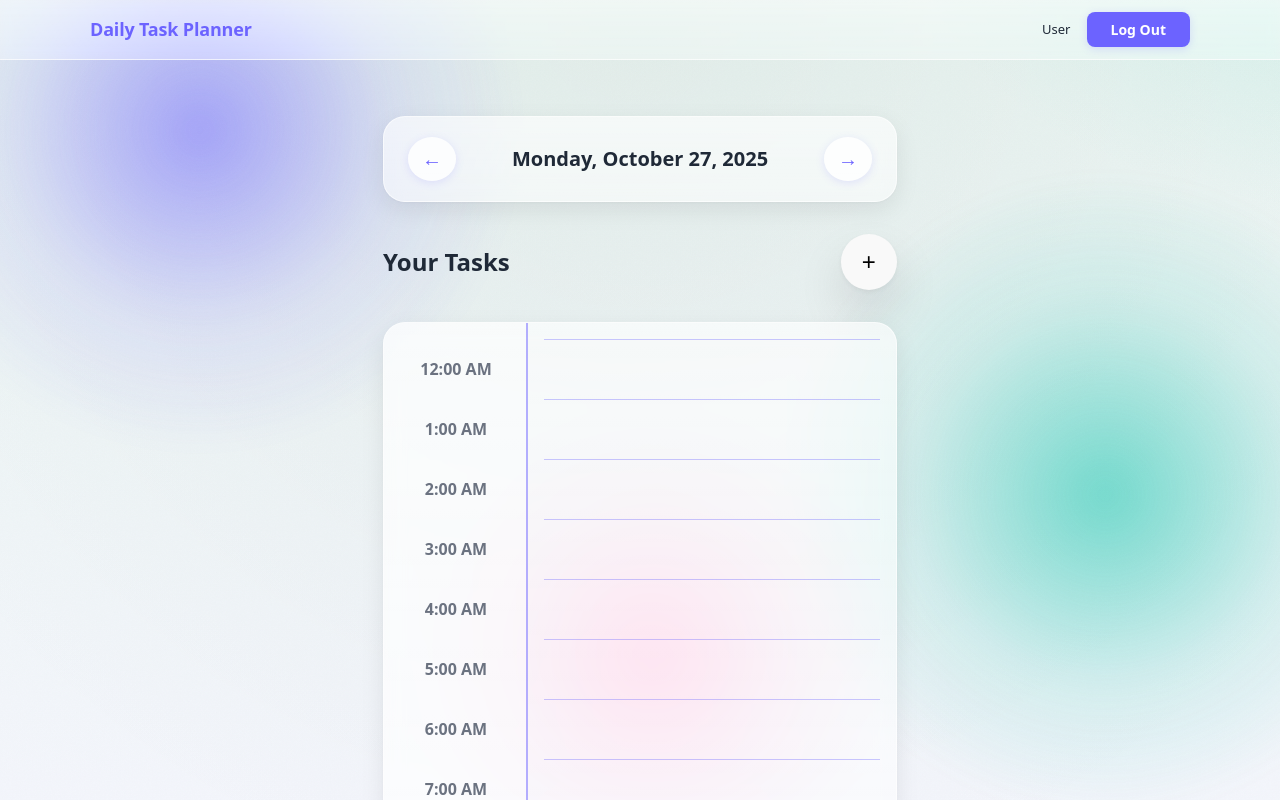
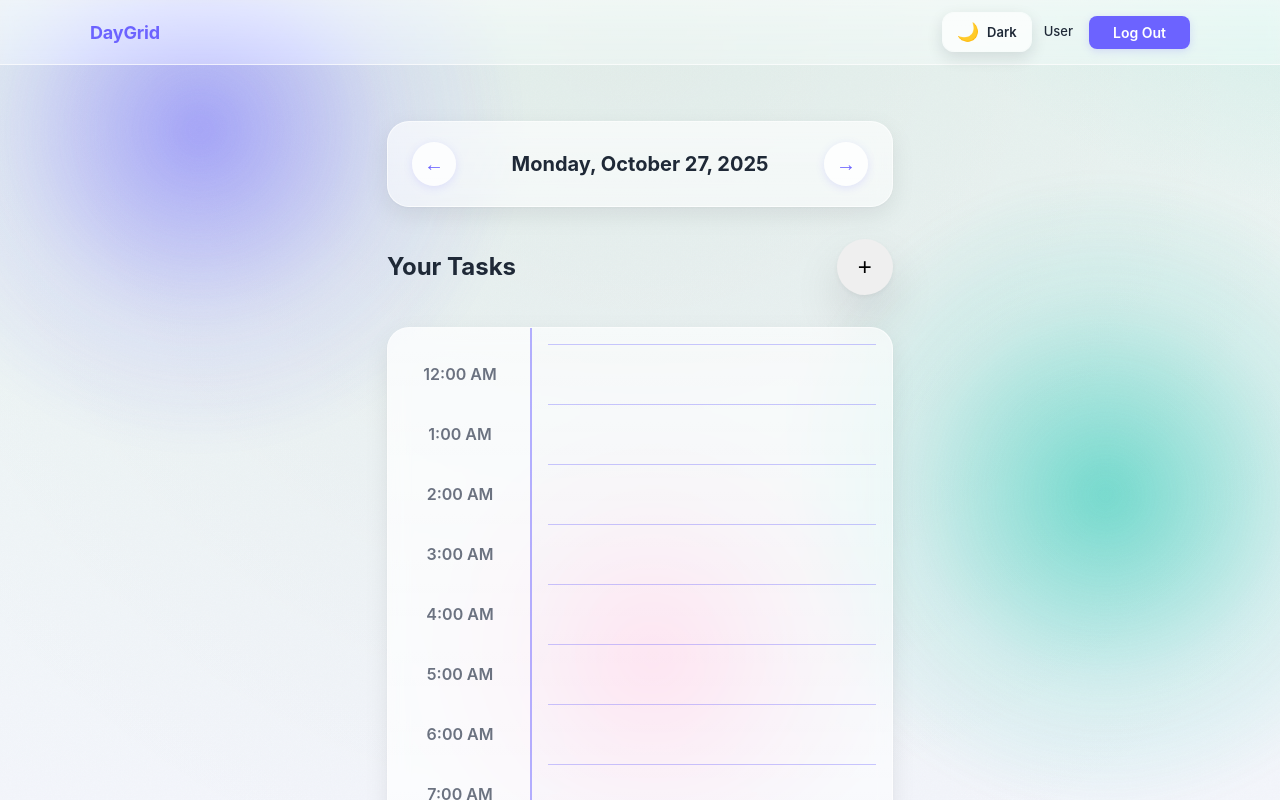
Before and after one commit to TaylorJShook/MERN-COP4331-Group5, a React (Vite) app in the folder frontend/: page /todo in a window 1280 px wide. Shown: the top 800 px of the page. Built offline with nearby package versions, Linux system fonts and the light colour scheme.

Commit message:
Add theme toggle + dark mode, fix sidebar animation shift, hide inactive elements from tab order

```diff
--- a/frontend/src/App.css
+++ b/frontend/src/App.css
@@ -56,6 +56,7 @@
 
 /* ---- Soft Glass tokens ---- */
 :root {
+  color-scheme: light;
   --indigo: #6c63ff;
   --indigo-600: #5a53f2;
   --indigo-700: #4f48e0;
@@ -98,6 +99,70 @@
   --leading-tight: 120%;
   --leading-normal: 140%;
   --leading-relaxed: 150%;
+  --surface-glass: linear-gradient(
+    180deg,
+    rgba(255, 255, 255, 0.72),
+    rgba(255, 255, 255, 0.58)
+  );
+  --surface-glass-soft: linear-gradient(
+    180deg,
+    rgba(255, 255, 255, 0.65),
+    rgba(255, 255, 255, 0.55)
+  );
+  --surface-glass-border: rgba(255, 255, 255, 0.75);
+  --surface-glass-border-soft: rgba(255, 255, 255, 0.6);
+  --surface-soft-bg: rgba(255, 255, 255, 0.6);
+  --surface-card-shadow: 0 8px 24px rgba(2, 8, 23, 0.08),
+    0 1px 3px rgba(2, 8, 23, 0.04);
+  --surface-glass-shadow: var(--elev-xl);
+  --topbar-bg: linear-gradient(
+    180deg,
+    rgba(255, 255, 255, 0.55),
+    rgba(255, 255, 255, 0.35)
+  );
+  --topbar-border: rgba(255, 255, 255, 0.55);
+  --timeline-hours-bg: rgba(255, 255, 255, 0.3);
+  --timeline-divider: rgba(108, 99, 255, 0.5);
+  --timeline-line-strong: rgba(108, 99, 255, 0.35);
+  --timeline-line-muted: rgba(108, 99, 255, 0.18);
+  --input-bg: #ffffff;
+}
+
+:root.dark {
+  color-scheme: dark;
+  --bg-top: #0b1120;
+  --bg-bottom: #131b3a;
+  --text: #f8fafc;
+  --muted: #c3c9f7;
+  --border: rgba(148, 163, 184, 0.35);
+  --surface-glass: linear-gradient(
+    180deg,
+    rgba(30, 41, 59, 0.9),
+    rgba(15, 23, 42, 0.88)
+  );
+  --surface-glass-soft: linear-gradient(
+    180deg,
+    rgba(30, 41, 59, 0.85),
+    rgba(15, 23, 42, 0.82)
+  );
+  --surface-soft-bg: rgba(15, 23, 42, 0.78);
+  --surface-glass-border: rgba(59, 130, 246, 0.25);
+  --surface-glass-border-soft: rgba(59, 130, 246, 0.18);
+  --surface-card-shadow: 0 18px 40px rgba(2, 6, 23, 0.65),
+    0 6px 12px rgba(15, 23, 42, 0.4);
+  --surface-glass-shadow: 0 24px 48px rgba(2, 6, 23, 0.65),
+    0 10px 20px rgba(15, 23, 42, 0.35);
+  --topbar-bg: linear-gradient(
+    180deg,
+    rgba(15, 23, 42, 0.9),
+    rgba(15, 23, 42, 0.75)
+  );
+  --topbar-border: rgba(59, 130, 246, 0.25);
+  --timeline-hours-bg: rgba(15, 23, 42, 0.65);
+  --timeline-divider: rgba(79, 70, 229, 0.5);
+  --timeline-line-strong: rgba(79, 70, 229, 0.5);
+  --timeline-line-muted: rgba(79, 70, 229, 0.25);
+  --input-bg: rgba(15, 23, 42, 0.8);
 }
 
 /* ---- Page background (gradient + soft blobs) ---- */
@@ -150,12 +215,8 @@
   top: 0;
   z-index: 10;
   backdrop-filter: saturate(140%) blur(6px);
-  background: linear-gradient(
-    180deg,
-    rgba(255, 255, 255, 0.55),
-    rgba(255, 255, 255, 0.35)
-  );
-  border-bottom: 1px solid rgba(255, 255, 255, 0.55);
+  background: var(--topbar-bg);
+  border-bottom: 1px solid var(--topbar-border);
   animation: topbar-slide-down 0.5s ease-out;
 }
 @keyframes topbar-slide-down {
@@ -175,6 +236,13 @@
   align-items: center;
   justify-content: space-between;
   padding: 12px 16px;
+}
+.topbar__actions {
+  display: flex;
+  align-items: center;
+  gap: var(--space-12);
+  flex-wrap: wrap;
+  justify-content: flex-end;
 }
 .brand {
   font-weight: var(--font-weight-bold);
@@ -206,6 +274,43 @@
 .btn-topbar:active {
   transform: translateY(0);
   box-shadow: 0 2px 8px rgba(108, 99, 255, 0.2);
+}
+.theme-toggle {
+  border: 1px solid var(--surface-glass-border-soft);
+  background: rgba(255, 255, 255, 0.7);
+  color: var(--text);
+  border-radius: var(--r-sm);
+  padding: 6px 14px;
+  min-height: 40px;
+  display: inline-flex;
+  align-items: center;
+  gap: var(--space-8);
+  font-size: var(--font-sm);
+  font-weight: var(--font-weight-semibold);
+  cursor: pointer;
+  transition: all 0.2s ease;
+  box-shadow: 0 6px 16px rgba(15, 23, 42, 0.12);
+  background-clip: padding-box;
+}
+.theme-toggle:hover {
+  transform: translateY(-1px);
+  box-shadow: 0 10px 24px rgba(15, 23, 42, 0.15);
+}
+.theme-toggle:active {
+  transform: translateY(0);
+}
+.theme-toggle__icon {
+  font-size: var(--font-lg);
+  line-height: 1;
+}
+.theme-toggle__label {
+  text-transform: capitalize;
+}
+body.dark .theme-toggle {
+  background: rgba(15, 23, 42, 0.7);
+  border-color: rgba(59, 130, 246, 0.3);
+  color: #e0e7ff;
+  box-shadow: 0 16px 32px rgba(2, 6, 23, 0.6);
 }
 .topbar__link {
   color: var(--muted);
@@ -311,15 +416,11 @@
   max-width: 300px;
   padding: var(--space-32);
   border-radius: var(--r-lg);
-  background: linear-gradient(
-    180deg,
-    rgba(255, 255, 255, 0.65),
-    rgba(255, 255, 255, 0.55)
-  );
-  border: 1px solid rgba(255, 255, 255, 0.6);
+  background: var(--surface-glass-soft);
+  border: 1px solid var(--surface-glass-border-soft);
   backdrop-filter: blur(10px) saturate(120%);
   -webkit-backdrop-filter: blur(10px) saturate(120%);
-  box-shadow: 0 8px 24px rgba(2, 8, 23, 0.08), 0 1px 3px rgba(2, 8, 23, 0.04);
+  box-shadow: var(--surface-card-shadow);
   transition: all 0.3s cubic-bezier(0.4, 0, 0.2, 1);
   text-align: center;
   opacity: 0;
@@ -375,15 +476,11 @@
   width: min(420px, 92vw);
   padding: var(--space-24);
   border-radius: var(--r-lg);
-  background: linear-gradient(
-    180deg,
-    rgba(255, 255, 255, 0.72),
-    rgba(255, 255, 255, 0.58)
-  );
-  border: 1px solid rgba(255, 255, 255, 0.75);
+  background: var(--surface-glass);
+  border: 1px solid var(--surface-glass-border);
   backdrop-filter: blur(14px) saturate(120%);
   -webkit-backdrop-filter: blur(14px) saturate(120%);
-  box-shadow: var(--elev-xl);
+  box-shadow: var(--surface-glass-shadow);
   position: relative;
   z-index: 1;
   max-height: calc(90vh - 80px);
@@ -474,6 +571,13 @@
 .modal-close:active {
   transform: scale(0.95);
 }
+body.dark .modal-close {
+  background: rgba(255, 255, 255, 0.08);
+  color: var(--text);
+}
+body.dark .modal-close:hover {
+  background: rgba(255, 255, 255, 0.15);
+}
 
 /* ---- Form ---- */
 .form {
@@ -549,7 +653,7 @@
   min-height: 46px;
   padding: 10px 12px;
   gap: 8px;
-  background: #fff;
+  background: var(--input-bg);
   border: 1px solid var(--border);
   border-radius: var(--r-sm);
   box-shadow: inset 0 1px 2px rgba(2, 8, 23, 0.06);
@@ -587,6 +691,9 @@
   line-height: var(--leading-relaxed);
   color: var(--text);
   letter-spacing: 0.01em;
+}
+body.dark .input {
+  box-shadow: inset 0 1px 2px rgba(15, 23, 42, 0.5);
 }
 
 /* Error text */
@@ -1023,16 +1130,12 @@
   gap: var(--space-24);
   margin-bottom: var(--space-32);
   padding: var(--space-20) var(--space-24);
-  background: linear-gradient(
-    180deg,
-    rgba(255, 255, 255, 0.65),
-    rgba(255, 255, 255, 0.55)
-  );
-  border: 1px solid rgba(255, 255, 255, 0.6);
+  background: var(--surface-glass-soft);
+  border: 1px solid var(--surface-glass-border-soft);
   backdrop-filter: blur(10px) saturate(120%);
   -webkit-backdrop-filter: blur(10px) saturate(120%);
   border-radius: var(--r-lg);
-  box-shadow: 0 8px 24px rgba(2, 8, 23, 0.08), 0 1px 3px rgba(2, 8, 23, 0.04);
+  box-shadow: var(--surface-card-shadow);
   width: 100%; /* Take full width of parent container */
   box-sizing: border-box; /* Include padding in width calculation */
 }
@@ -1063,6 +1166,11 @@
 .date-nav-btn:active {
   transform: scale(0.95);
 }
+body.dark .date-nav-btn {
+  background: rgba(30, 41, 59, 0.85);
+  color: #e0e7ff;
+  box-shadow: 0 6px 14px rgba(2, 6, 23, 0.55);
+}
 .date-display {
   flex: 0 0 auto; /* Don't grow or shrink, use fixed width */
   text-align: center;
@@ -1124,6 +1232,11 @@
 }
 .date-nav-today:hover::before {
   color: white;
+}
+body.dark .date-nav-today {
+  background: rgba(79, 70, 229, 0.25);
+  border-color: rgba(129, 140, 248, 0.45);
+  color: #e0e7ff;
 }
 
 /* ---- Logged In User (in topbar) ---- */
@@ -1321,17 +1434,13 @@
 
 /* ---- Todo Card ---- */
 .todo-card {
-  background: linear-gradient(
-    180deg,
-    rgba(255, 255, 255, 0.72),
-    rgba(255, 255, 255, 0.58)
-  );
-  border: 1px solid rgba(255, 255, 255, 0.75);
+  background: var(--surface-glass);
+  border: 1px solid var(--surface-glass-border);
   backdrop-filter: blur(14px) saturate(120%);
   -webkit-backdrop-filter: blur(14px) saturate(120%);
   border-radius: var(--r-lg);
   padding: var(--space-20);
-  box-shadow: var(--elev-xl);
+  box-shadow: var(--surface-glass-shadow);
   transition: transform 0.2s ease, box-shadow 0.2s ease;
 }
 .todo-card:hover {
@@ -1536,17 +1645,13 @@
 
 /* ---- Todo Edit Form ---- */
 .todo-edit {
-  background: linear-gradient(
-    180deg,
-    rgba(255, 255, 255, 0.72),
-    rgba(255, 255, 255, 0.58)
-  );
-  border: 1px solid rgba(255, 255, 255, 0.75);
+  background: var(--surface-glass);
+  border: 1px solid var(--surface-glass-border);
   backdrop-filter: blur(14px) saturate(120%);
   -webkit-backdrop-filter: blur(14px) saturate(120%);
   border-radius: var(--r-lg);
   padding: var(--space-20);
-  box-shadow: var(--elev-xl);
+  box-shadow: var(--surface-glass-shadow);
 }
 .todo-edit__actions {
   display: flex;
@@ -1566,12 +1671,8 @@
 .todo-empty {
   text-align: center;
   padding: var(--space-48) var(--space-24);
-  background: linear-gradient(
-    180deg,
-    rgba(255, 255, 255, 0.55),
-    rgba(255, 255, 255, 0.35)
-  );
-  border: 1px solid rgba(255, 255, 255, 0.6);
+  background: var(--surface-glass-soft);
+  border: 1px solid var(--surface-glass-border-soft);
   backdrop-filter: blur(8px);
   border-radius: var(--r-lg);
 }
@@ -1620,16 +1721,12 @@ textarea::placeholder {
 /* ---- Timeline Grid Container ---- */
 .timeline-grid {
   margin: var(--space-32) 0;
-  background: linear-gradient(
-    180deg,
-    rgba(255, 255, 255, 0.65),
-    rgba(255, 255, 255, 0.55)
-  );
-  border: 1px solid rgba(255, 255, 255, 0.6);
+  background: var(--surface-glass-soft);
+  border: 1px solid var(--surface-glass-border-soft);
   backdrop-filter: blur(10px) saturate(120%);
   -webkit-backdrop-filter: blur(10px) saturate(120%);
   border-radius: var(--r-lg);
-  box-shadow: 0 8px 24px rgba(2, 8, 23, 0.08), 0 1px 3px rgba(2, 8, 23, 0.04);
+  box-shadow: var(--surface-card-shadow);
   overflow: hidden;
   width: 100%; /* Match date-navigator width */
   box-sizing: border-box; /* Include padding/margin in width calculation */
@@ -1678,7 +1775,7 @@ textarea::placeholder {
 .timeline-hours {
   width: 120px;
   flex-shrink: 0;
-  background: rgba(255, 255, 255, 0.3);
+  background: var(--timeline-hours-bg);
   padding: var(--space-16) var(--space-12) var(--space-32) var(--space-12); /* Match timeline-inner padding (top and bottom) */
   position: relative;
   display: flex;
@@ -1693,7 +1790,7 @@ textarea::placeholder {
   top: 0;
   height: 100%; /* Span full height of the hours column (which matches timeline-column height) */
   width: 2px;
-  background: rgba(108, 99, 255, 0.5);
+  background: var(--timeline-divider);
   z-index: 2;
   pointer-events: none;
 }
@@ -1743,7 +1840,7 @@ textarea::placeholder {
   right: 0;
   top: 0; /* Position line at top edge of slot, not center */
   height: 1px;
-  background: rgba(108, 99, 255, 0.35); /* More visible - darker color */
+  background: var(--timeline-line-strong); /* More visible - darker color */
   z-index: 1;
 }
 .timeline-half-hour-line {
@@ -1752,7 +1849,7 @@ textarea::placeholder {
   right: 0;
   top: 0;
   height: 1px;
-  background: rgba(108, 99, 255, 0.18); /* More visible - darker color */
+  background: var(--timeline-line-muted); /* More visible - darker color */
   z-index: 1;
 }
 .timeline-tasks {
@@ -1924,12 +2021,8 @@ textarea::placeholder {
   right: 0;
   width: min(400px, 90vw);
   height: 100vh;
-  background: linear-gradient(
-    180deg,
-    rgba(255, 255, 255, 0.95),
-    rgba(255, 255, 255, 0.85)
-  );
-  border-left: 1px solid rgba(255, 255, 255, 0.6);
+  background: var(--surface-glass);
+  border-left: 1px solid var(--surface-glass-border-soft);
   backdrop-filter: blur(14px) saturate(120%);
   -webkit-backdrop-filter: blur(14px) saturate(120%);
   box-shadow: -4px 0 24px rgba(2, 8, 23, 0.12), -1px 0 3px rgba(2, 8, 23, 0.04);
@@ -1976,6 +2069,13 @@ textarea::placeholder {
 }
 .timeline-sidebar__close:active {
   transform: scale(0.95);
+}
+body.dark .timeline-sidebar__close {
+  background: rgba(255, 255, 255, 0.1);
+  color: var(--text);
+}
+body.dark .timeline-sidebar__close:hover {
+  background: rgba(255, 255, 255, 0.2);
 }
 .timeline-sidebar__content {
   padding: var(--space-32) var(--space-24);
--- /dev/null
+++ b/frontend/src/components/ThemeToggle.tsx
@@ -0,0 +1,22 @@
+import { useTheme } from "../context/ThemeContext";
+
+function ThemeToggle() {
+  const { theme, toggleTheme } = useTheme();
+  const nextTheme = theme === "light" ? "dark" : "light";
+
+  return (
+    <button
+      type="button"
+      className="theme-toggle"
+      onClick={toggleTheme}
+      aria-label={`Switch to ${nextTheme} mode`}
+    >
+      <span className="theme-toggle__icon" aria-hidden="true">
+        {theme === "light" ? "🌙" : "🔆"}
+      </span>
+      <span className="theme-toggle__label">{nextTheme === "light" ? "Light" : "Dark"}</span>
+    </button>
+  );
+}
+
+export default ThemeToggle;
--- a/frontend/src/config.ts
+++ b/frontend/src/config.ts
@@ -1 +1 @@
-export const APP_NAME = "Daily Task Planner";
+export const APP_NAME = "DayGrid";
--- /dev/null
+++ b/frontend/src/context/ThemeContext.tsx
@@ -0,0 +1,84 @@
+import {
+  createContext,
+  useCallback,
+  useContext,
+  useEffect,
+  useMemo,
+  useState,
+} from "react";
+
+type Theme = "light" | "dark";
+
+interface ThemeContextValue {
+  theme: Theme;
+  setTheme: (theme: Theme) => void;
+  toggleTheme: () => void;
+}
+
+const ThemeContext = createContext<ThemeContextValue | undefined>(undefined);
+
+const STORAGE_KEY = "daygrid-theme";
+const prefersDark = "(prefers-color-scheme: dark)";
+
+const getInitialTheme = (): Theme => {
+  if (typeof window === "undefined") {
+    return "light";
+  }
+
+  const stored = window.localStorage.getItem(STORAGE_KEY);
+  if (stored === "light" || stored === "dark") {
+    return stored;
+  }
+
+  return window.matchMedia(prefersDark).matches ? "dark" : "light";
+};
+
+export function ThemeProvider({ children }: { children: React.ReactNode }) {
+  const [theme, setThemeState] = useState<Theme>(() => getInitialTheme());
+
+  useEffect(() => {
+    if (typeof window === "undefined" || typeof document === "undefined") return;
+
+    const root = document.documentElement;
+    const body = document.body;
+
+    root.classList.remove("light", "dark");
+    body.classList.remove("light", "dark");
+
+    root.classList.add(theme);
+    body.classList.add(theme);
+    root.dataset.theme = theme;
+
+    window.localStorage.setItem(STORAGE_KEY, theme);
+  }, [theme]);
+
+  const setTheme = useCallback((next: Theme) => {
+    setThemeState(next);
+    if (typeof window !== "undefined") {
+      window.localStorage.setItem(STORAGE_KEY, next);
+    }
+  }, []);
+
+  const toggleTheme = useCallback(() => {
+    setThemeState((prev) => (prev === "light" ? "dark" : "light"));
+  }, []);
+
+  const value = useMemo(
+    () => ({
+      theme,
+      setTheme,
+      toggleTheme,
+    }),
+    [theme, setTheme, toggleTheme]
+  );
+
+  return <ThemeContext.Provider value={value}>{children}</ThemeContext.Provider>;
+}
+
+export function useTheme() {
+  const ctx = useContext(ThemeContext);
+  if (!ctx) {
+    throw new Error("useTheme must be used within a ThemeProvider");
+  }
+  return ctx;
+}
--- a/frontend/src/index.css
+++ b/frontend/src/index.css
@@ -1,71 +1,39 @@
 :root {
-  font-family: system-ui, Avenir, Helvetica, Arial, sans-serif;
+  font-family: "Inter", "SF Pro Display", system-ui, -apple-system, BlinkMacSystemFont,
+    "Segoe UI", sans-serif;
   line-height: 1.5;
   font-weight: 400;
-
-  color-scheme: light dark;
-  color: rgba(255, 255, 255, 0.87);
-  background-color: #242424;
-
   font-synthesis: none;
   text-rendering: optimizeLegibility;
   -webkit-font-smoothing: antialiased;
   -moz-osx-font-smoothing: grayscale;
 }
 
-a {
-  font-weight: 500;
-  color: #646cff;
-  text-decoration: inherit;
-}
-a:hover {
-  color: #535bf2;
-}
-
 body {
   margin: 0;
   padding: 0;
-  display: block; /* was flex; don't center the entire app */
   min-width: 320px;
-  min-height: 100vh; /* keep full-height pages if you like */
-  overflow-x: hidden; /* belt-and-suspenders against stray overflow */
+  min-height: 100vh;
+  overflow-x: hidden;
+  background-color: var(--bg-bottom);
+  color: var(--text);
+  transition: background-color 0.4s ease, color 0.4s ease;
 }
 
-h1 {
-  font-size: 3.2em;
-  line-height: 1.1;
+body.dark {
+  background-color: #030712;
+}
+
+a {
+  color: var(--indigo);
+  text-decoration: none;
+  font-weight: 500;
+}
+
+a:hover {
+  color: var(--indigo-600);
 }
 
 button {
-  border-radius: 8px;
-  border: 1px solid transparent;
-  padding: 0.6em 1.2em;
-  font-size: 1em;
-  font-weight: 500;
   font-family: inherit;
-  background-color: #1a1a1a;
-  cursor: pointer;
-  transition: border-color 0.25s;
 }
-button:hover {
-  border-color: #646cff;
-}
-button:focus {
-  outline: none;
-}
-button:focus-visible {
-  outline: 4px auto -webkit-focus-ring-color;
-}
-
-@media (prefers-color-scheme: light) {
-  :root {
-    color: #213547;
-    background-color: #ffffff;
-  }
-  a:hover {
-    color: #747bff;
-  }
-  button {
-    background-color: #f9f9f9;
-  }
-}
--- a/frontend/src/main.tsx
+++ b/frontend/src/main.tsx
@@ -3,12 +3,15 @@ import { createRoot } from "react-dom/client";
 import "./index.css";
 import App from "./App.tsx";
 import { APP_NAME } from "./config";
+import { ThemeProvider } from "./context/ThemeContext";
 
 // Set document title dynamically
 document.title = APP_NAME;
 
 createRoot(document.getElementById("root")!).render(
   <StrictMode>
-    <App />
+    <ThemeProvider>
+      <App />
+    </ThemeProvider>
   </StrictMode>
 );
--- a/frontend/src/pages/TodoPage.tsx
+++ b/frontend/src/pages/TodoPage.tsx
@@ -1,6 +1,7 @@
 import LoggedInName from '../components/LoggedInName';
 import TodoUI from '../components/TodoUI';
 import { APP_NAME } from '../config';
+import ThemeToggle from '../components/ThemeToggle';
 
 const TodoPage = () =>
 {
@@ -15,7 +16,10 @@ const TodoPage = () =>
             <header className="topbar">
                 <div className="topbar__inner">
                     <span className="brand">{APP_NAME}</span>
-                    <LoggedInName />
+                    <div className="topbar__actions">
+                        <ThemeToggle />
+                        <LoggedInName />
+                    </div>
                 </div>
             </header>
 
```
Also changed, not shown: frontend/src/components/Login.tsx (+20 -6 lines), frontend/src/components/TimelineGrid.tsx (+24 -15 lines).
